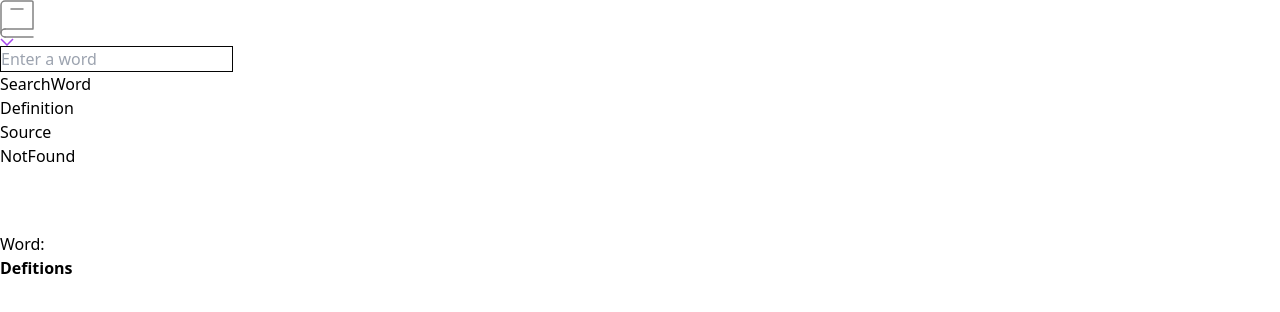
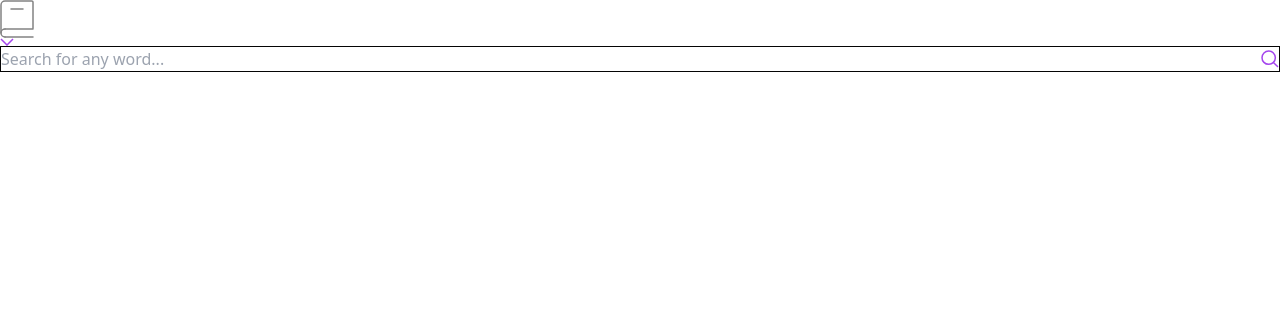
Before and after one commit to ashmaddenwebmelbourne/dictionary-web-app, a React (Vite) app: page / in a window 1280 px wide. Shown: the top 312 px of the page. Built offline with nearby package versions, Linux system fonts and the light colour scheme.

Commit message:
Basic app logic

```diff
--- a/package.json
+++ b/package.json
@@ -24,6 +24,8 @@
     "eslint-plugin-react-refresh": "^0.4.12",
     "globals": "^15.9.0",
     "postcss": "^8.4.47",
+    "prettier": "^3.3.3",
+    "prettier-plugin-tailwindcss": "^0.6.8",
     "tailwindcss": "^3.4.13",
     "typescript": "^5.5.3",
     "typescript-eslint": "^8.7.0",
--- a/src/App.tsx
+++ b/src/App.tsx
@@ -1,49 +1,70 @@
-import { useState, useEffect } from 'react';
-import Header from './components/Header';
-import Search from './components/Search';
-import Results from './components/Results';
-import './App.css';
+import { useState, useEffect } from "react";
+import Header from "./components/Header";
+import Search from "./components/Search";
+import Results from "./components/Results";
+import NotFound from "./components/NotFound";
+import "./App.css";
 
 function App() {
   const [searchWord, setSearchWord] = useState<string | null>(null);
+  const [searchBarText, setSearchBarText] = useState("");
   const [definition, setDefinition] = useState(null);
+  const [isWordNotFound, setIsWordNotFound] = useState(false);
+  const [isEmptySearch, setIsEmptySearch] = useState(false);
 
-	// display parts of the return object
-	// change font selection
-	// theme switcher
-
-	const handleSearch = (e: React.KeyboardEvent<HTMLInputElement>) => {
-		if (e.key === 'Enter') {
-			e.preventDefault();
-			setSearchWord(e.currentTarget.value);
+  const handleSearch = () => {
+    if (searchBarText.trim()) {
+      setSearchWord(searchBarText.toLowerCase());
+      setIsEmptySearch(false);
+    } else {
+      setIsEmptySearch(true);
     }
   };
 
+  const handleInputChange = (e: React.ChangeEvent<HTMLInputElement>) => {
+    setSearchBarText(e.target.value.toLowerCase());
+  };
+
+  const updateSearchWord = (word: string) => {
+    setSearchBarText(word);
+    setSearchWord(word);
+    setIsWordNotFound(false);
+  };
+
   useEffect(() => {
-		async function getDefinition() {
+    const fetchDefinition = async () => {
+      if (!searchWord) return;
+
       try {
-				const res = await fetch(`https://api.dictionaryapi.dev/api/v2/entries/en/${searchWord}`);
-				const word = await res.json();
-				if (!res.ok) {
-					throw new Error('The search word was not found in the dictionary');
-				}
-				setDefinition(word[0]);
+        const response = await fetch(
+          `https://api.dictionaryapi.dev/api/v2/entries/en/${searchWord}`,
+        );
+        if (!response.ok) throw new Error("Word not found");
+        const data = await response.json();
+        setDefinition(data[0]);
+        setIsWordNotFound(false);
       } catch (error) {
         console.warn(error);
+        setIsWordNotFound(true);
       }
-		}
-		if (searchWord !== null) {
-			getDefinition();
-		}
+    };
+
+    fetchDefinition();
   }, [searchWord]);
-
-	console.log(definition);
 
   return (
     <>
       <Header />
-			<Search handleSearch={handleSearch} />
-			<Results definition={definition} />
+      <Search
+        onSearch={handleSearch}
+        searchBarText={searchBarText}
+        onInputChange={handleInputChange}
+        isEmptySearch={isEmptySearch}
+      />
+      {definition && !isWordNotFound && !isEmptySearch && (
+        <Results definition={definition} onWordUpdate={updateSearchWord} />
+      )}
+      {isWordNotFound && !isEmptySearch && <NotFound />}
     </>
   );
 }
--- a/src/components/Definition.tsx
+++ b/src/components/Definition.tsx
@@ -1,5 +1,51 @@
-const Definition = () => {
-	return <div>Definition</div>;
+type Definition = {
+  definition: string;
+};
+
+type Meaning = {
+  antonyms: string[];
+  definitions: Definition[];
+  partOfSpeech: string;
+  synonyms: string[];
+};
+
+type DefinitionProps = {
+  meanings: Meaning[];
+  onWordUpdate: (word: string) => void;
+};
+
+const Definition = ({ meanings, onWordUpdate }: DefinitionProps) => {
+  const renderWordList = (words: string[], title: string) =>
+    words.length > 0 && (
+      <div className="flex gap-4">
+        <strong>{title}</strong>
+        <div>
+          {words.map((word, index) => (
+            <p onClick={() => onWordUpdate(word)} key={index}>
+              {word}
+            </p>
+          ))}
+        </div>
+      </div>
+    );
+
+  return (
+    <div>
+      {meanings.map((meaning, index) => (
+        <div key={index}>
+          <h2 className="font-bold">{meaning.partOfSpeech}</h2>
+          <h3>Meaning</h3>
+          <ul>
+            {meaning.definitions.map((def, idx) => (
+              <li key={idx}>{def.definition}</li>
+            ))}
+          </ul>
+          {renderWordList(meaning.synonyms, "Synonyms")}
+          {renderWordList(meaning.antonyms, "Antonyms")}
+        </div>
+      ))}
+    </div>
+  );
 };
 
 export default Definition;
--- a/src/components/NotFound.tsx
+++ b/src/components/NotFound.tsx
@@ -1,5 +1,15 @@
 const NotFound = () => {
-	return <div>NotFound</div>;
+  return (
+    <div>
+      <p>😕</p>
+      <h1>No Definitions Found</h1>
+      <p>
+        Sorry pal, we couldn't find definitions for the word you were looking
+        for. You can try the search again at later time or head to the web
+        instead.
+      </p>
+    </div>
+  );
 };
 
 export default NotFound;
--- a/src/components/Results.tsx
+++ b/src/components/Results.tsx
@@ -1,35 +1,34 @@
-import SearchWord from './SearchWord';
-import Definition from './Definition';
-import Source from './Source';
-import NotFound from './NotFound';
+import SearchWord from "./SearchWord";
+import Definition from "./Definition";
+import Source from "./Source";
 
 type ResultsProps = {
   definition: {
     license: object;
-		meanings: object[];
-		phonetics: object[];
+    meanings: {
+      antonyms: string[];
+      definitions: {
+        definition: string;
+      }[];
+      partOfSpeech: string;
+      synonyms: string[];
+    }[];
+    phonetics: {
+      text: string;
+      audio: string;
+    }[];
     sourceUrls: string[];
     word: string;
-	} | null;
+  };
+  onWordUpdate: (word: string) => void;
 };
 
-const Results = ({ definition }: ResultsProps) => {
+const Results = ({ definition, onWordUpdate }: ResultsProps) => {
   return (
     <>
-			<SearchWord />
-			<Definition />
-			<Source />
-			<NotFound />
-			{/* Delete this -- just for testing */}
-			<p className='mt-16'>Word: {definition?.word}</p>
-			<strong>Defitions</strong>
-			{definition?.meanings.map((meaning) => {
-				return (
-					<>
-						<p>{meaning.partOfSpeech}</p>
-					</>
-				);
-			})}
+      <SearchWord word={definition?.word} phonetics={definition.phonetics} />
+      <Definition meanings={definition.meanings} onWordUpdate={onWordUpdate} />
+      <Source sources={definition.sourceUrls} />
     </>
   );
 };
--- a/src/components/Search.tsx
+++ b/src/components/Search.tsx
@@ -1,13 +1,40 @@
+import searchIcon from "../assets/images/icon-search.svg";
+
 type SearchProps = {
-	handleSearch: (e: React.KeyboardEvent<HTMLInputElement>) => void;
+  onSearch: () => void;
+  searchBarText: string;
+  onInputChange: (e: React.ChangeEvent<HTMLInputElement>) => void;
+  isEmptySearch: boolean;
 };
 
-const Search = ({ handleSearch }: SearchProps) => {
-	return (
-		<form>
-			<input onKeyDown={handleSearch} className='border border-grey-900' type='text' placeholder='Enter a word' />
-		</form>
-	);
+const Search = ({
+  onSearch,
+  searchBarText,
+  onInputChange,
+  isEmptySearch,
+}: SearchProps) => {
+  const handleSubmit = (e: React.FormEvent<HTMLFormElement>) => {
+    e.preventDefault();
+    onSearch();
+  };
+
+  return (
+    <form onSubmit={handleSubmit}>
+      <div className="flex items-center border border-grey-900">
+        <input
+          className="w-full"
+          type="text"
+          placeholder="Search for any word..."
+          value={searchBarText}
+          onChange={onInputChange}
+        />
+        <button type="submit">
+          <img src={searchIcon} alt="Search" />
+        </button>
+      </div>
+      {isEmptySearch && <p>Please enter a word</p>}
+    </form>
+  );
 };
 
 export default Search;
--- a/src/components/SearchWord.tsx
+++ b/src/components/SearchWord.tsx
@@ -1,5 +1,32 @@
-const SearchWord = () => {
-	return <div>SearchWord</div>;
+type Phonetic = {
+  text: string;
+  audio: string;
+};
+
+type SearchWordProps = {
+  word: string | undefined;
+  phonetics: Phonetic[];
+};
+
+const SearchWord = ({ word, phonetics }: SearchWordProps) => {
+  const phoneticText = phonetics.find((p) => p.text)?.text || "";
+  const audioSrc = phonetics.find((p) => p.audio)?.audio || "";
+
+  return (
+    word && (
+      <div className="flex items-center justify-between">
+        <div className="flex">
+          <h1>{word}</h1>
+          <p>{phoneticText}</p>
+        </div>
+        {audioSrc && (
+          <div>
+            <audio controls src={audioSrc} />
+          </div>
+        )}
+      </div>
+    )
+  );
 };
 
 export default SearchWord;
--- a/src/components/Source.tsx
+++ b/src/components/Source.tsx
@@ -1,5 +1,20 @@
-const Source = () => {
-	return <div>Source</div>;
+type SourceProps = {
+  sources: string[];
 };
 
+const Source = ({ sources }: SourceProps) => (
+  <div>
+    <p>Source{sources.length > 1 ? "s" : ""}:</p>
+    <ul>
+      {sources.map((source, index) => (
+        <li key={index}>
+          <a href={source} target="_blank" rel="noopener noreferrer">
+            {source}
+          </a>
+        </li>
+      ))}
+    </ul>
+  </div>
+);
+
 export default Source;
```
Also changed, not shown: src/components/Header.tsx (+4 -4 lines), .prettierrc.json (added), 1 other file (tests, documents, lock files or other folders). Lines whose indentation alone changed are shown as unchanged.
